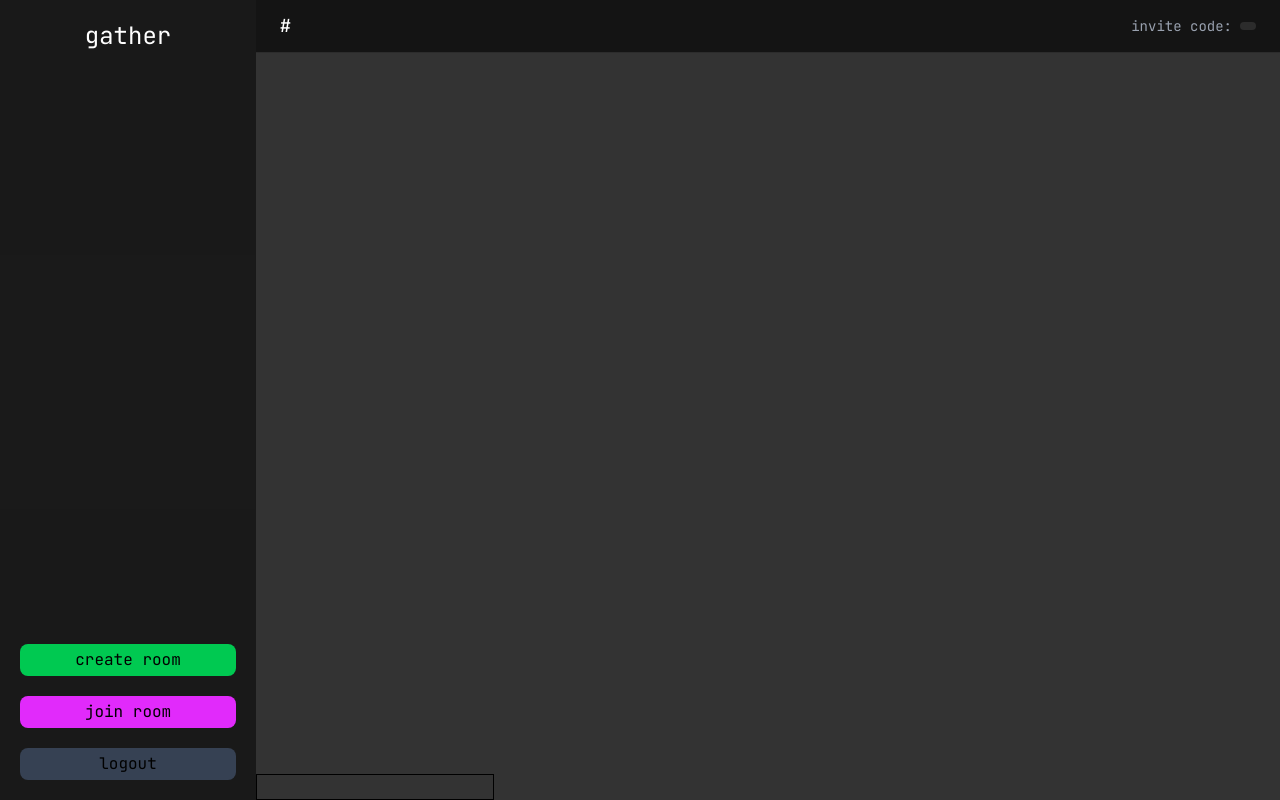
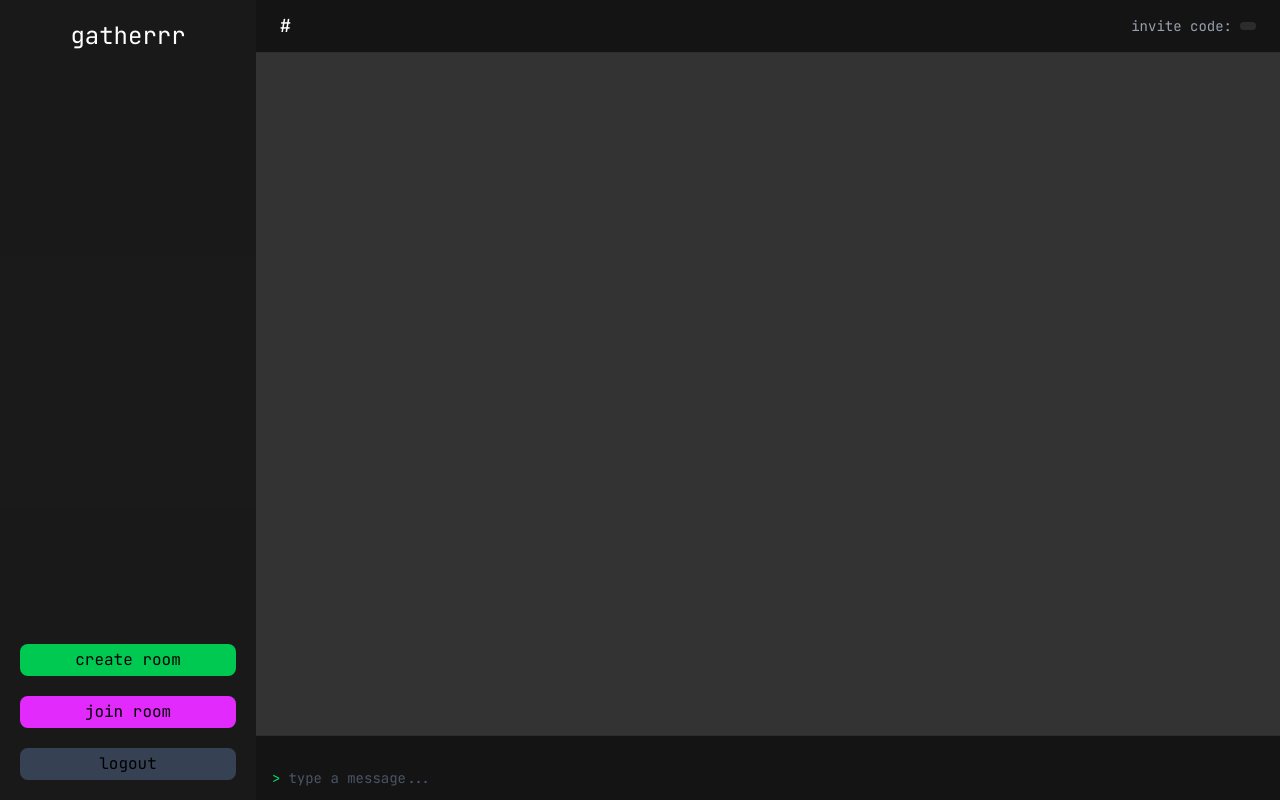
Before and after one commit to jordanfulawka/gather-distributed, a Next.js app in the folder apps/frontend/: page /rooms/1 in a window 1280 px wide. Built offline with nearby package versions, Linux system fonts and the light colour scheme.

Commit message:
feat: style text bar and messages in chat room page

```diff
--- a/apps/frontend/app/(chat)/rooms/[id]/page.tsx
+++ b/apps/frontend/app/(chat)/rooms/[id]/page.tsx
@@ -137,26 +137,28 @@ export default function RoomPage() {
           </span>
         </div>
       </div>
-      <div className='flex flex-col flex-1 overflow-y-auto'>
+      <div className='flex flex-col flex-1 overflow-y-auto px-4 py-2 gap-1'>
         {messages?.map((message) => {
           return (
-            <div key={message.id}>
-              <span>{message.username}: </span>
-              <span>{message.content}</span>
+            <div key={message.id} className='font-mono text-sm leading-relaxed'>
+              <span className='text-green-400'>{message.username}</span>
+              <span className='text-gray-500'>: </span>
+              <span className='text-gray-200'>{message.content}</span>
             </div>
           );
         })}
         <div ref={ref} />
       </div>
-      <div className='shrink-0'>
-        <div className='px-4 py-1 h-5 text-gray-400 text-xs italic'>
+      <div className='shrink-0 border-t border-white/10 bg-black/60'>
+        <div className='px-4 py-1 h-5 text-gray-500 text-xs italic'>
           {Object.entries(typingUsers)
             .filter(([, isTyping]) => isTyping)
             .map(([username]) => username)
             .join(', ')}
           {Object.values(typingUsers).some(Boolean) && ' is typing...'}
         </div>
-        <form onSubmit={handleSubmit}>
+        <form onSubmit={handleSubmit} className='flex items-center gap-2 px-4 py-3'>
+          <span className='text-green-400 font-mono text-sm select-none'>{'>'}</span>
           <input
             type='text'
             value={text}
@@ -164,7 +166,8 @@ export default function RoomPage() {
               setIsTyping(true);
               setText(e.target.value);
             }}
-            className='border border-black'
+            placeholder='type a message...'
+            className='flex-1 bg-transparent text-white font-mono text-sm outline-none placeholder-gray-600 caret-green-400'
           />
         </form>
       </div>
--- a/apps/frontend/components/Sidebar.tsx
+++ b/apps/frontend/components/Sidebar.tsx
@@ -40,7 +40,7 @@ export default function Sidebar() {
   return (
     <div className='h-full bg-black/90 w-64 flex flex-col justify-between'>
       <div className='flex flex-col'>
-        <h1 className='text-white text-2xl p-5 text-center'>gather</h1>
+        <h1 className='text-white text-2xl p-5 text-center'>gatherrr</h1>
         <div className='flex flex-col'>
           {rooms?.map((room) => (
             <Link key={room.id} href={`/rooms/${room.id}`}>
```
Also changed, not shown: 1 other file (tests, documents, lock files or other folders).
